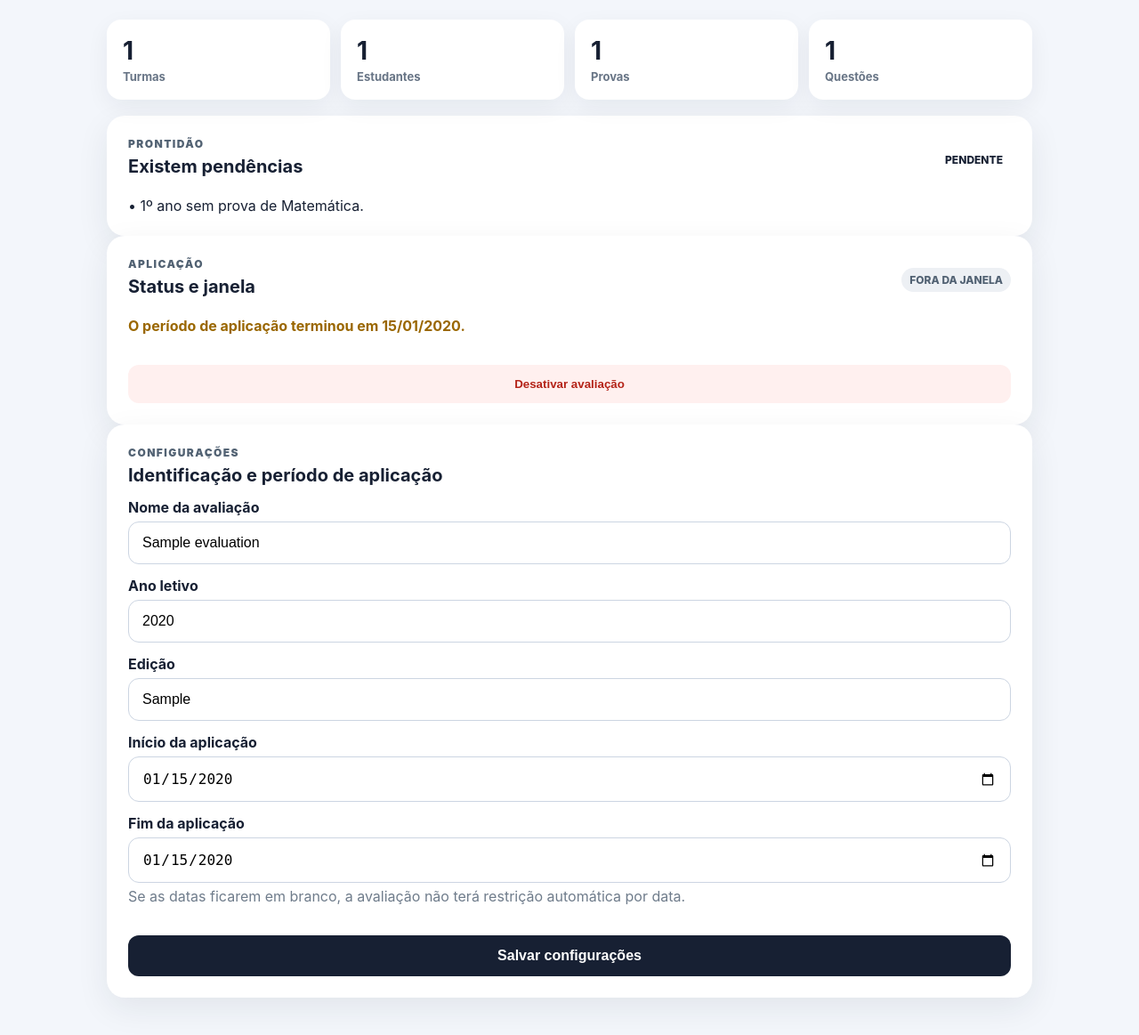
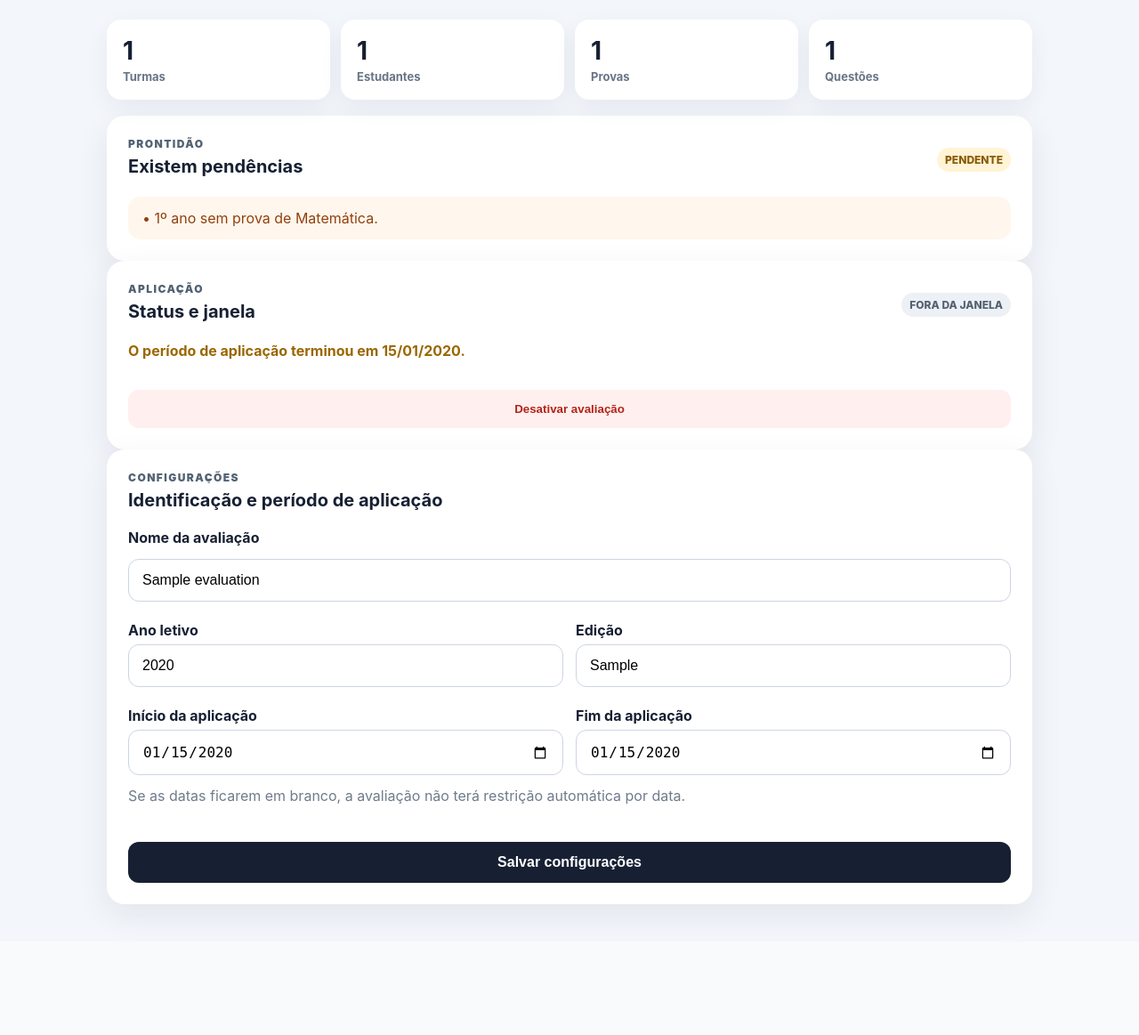
Before and after one commit to Marcosadriano7506/SARE2026, a Flask app: page /coordenacao/avaliacoes/1 in a window 1280 px wide. Shown: the part 144-1307 px from the top of the page at 89% size. After the commit the page ends 1179 px from the top, so only its background shows below. Run offline with Flask 3, Linux system fonts and the light colour scheme; a user stored in the database is signed in; tables that the repository leaves empty hold one stand-in row (values such as "Sample post"); some libraries are stand-ins or nearby versions.

Commit message:
style: add evaluation readiness interface

```diff
--- a/app/static/css/app.css
+++ b/app/static/css/app.css
@@ -618,3 +618,34 @@ textarea {
   font-weight: 900;
   letter-spacing: .04em;
 }
+
+
+.readiness-issues {
+  display: grid;
+  gap: 8px;
+  margin-top: 14px;
+  padding: 14px 16px;
+  border-radius: 14px;
+  background: #fff7ed;
+  color: #92400e;
+}
+
+.form-grid {
+  display: grid;
+  grid-template-columns: repeat(2, minmax(0, 1fr));
+  gap: 14px;
+}
+
+.badge.warning {
+  background: #fff4d6;
+  color: #8a5a00;
+}
+
+.settings-form {
+  display: grid;
+  gap: 8px;
+}
+
+@media (max-width: 760px) {
+  .form-grid { grid-template-columns: 1fr; }
+}
```
